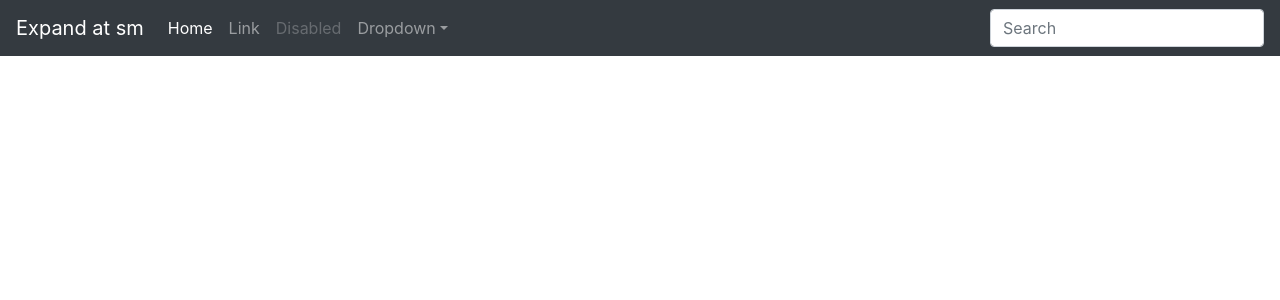
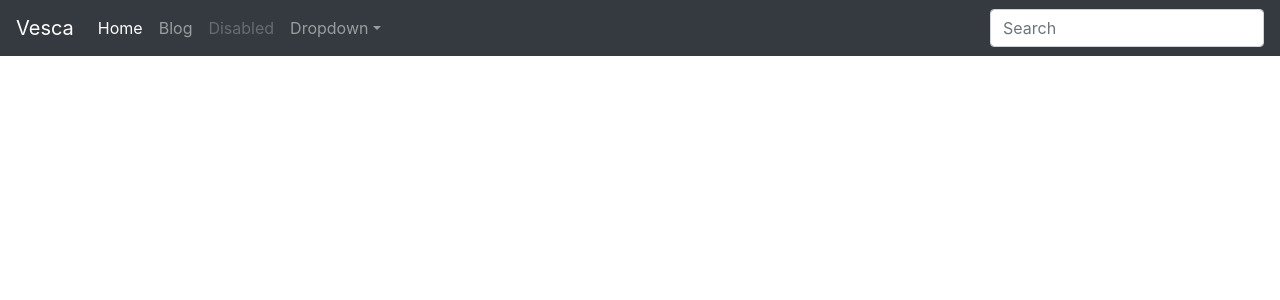
Before and after one commit to aquaerius/tryTen, a Django app: template src/home/templates/home/index.html in a window 1280 px wide. Shown: the top 300 px of the page. Run offline with Django 3.2, Linux system fonts and the light colour scheme; the template is opened without the code that fills it, so the values that code supplies are empty; some libraries are stand-ins or nearby versions.

Commit message:
Update navigation.html

```diff
--- a/src/home/templates/home/navigation.html
+++ b/src/home/templates/home/navigation.html
@@ -1,7 +1,7 @@
 {% extends 'home/base.html' %}
 {% block nav %}
 <nav class="navbar navbar-expand-sm navbar-dark bg-dark">
-  <a class="navbar-brand" href="#">Expand at sm</a>
+  <a class="navbar-brand" href="#">Vesca</a>
   <button class="navbar-toggler" type="button" data-toggle="collapse" data-target="#navbarsExample03" aria-controls="navbarsExample03" aria-expanded="false" aria-label="Toggle navigation">
     <span class="navbar-toggler-icon"></span>
   </button>
@@ -9,10 +9,10 @@
   <div class="collapse navbar-collapse" id="navbarsExample03">
     <ul class="navbar-nav mr-auto">
       <li class="nav-item active">
-        <a class="nav-link" href="#">Home <span class="sr-only">(current)</span></a>
+        <a class="nav-link" href="/">Home <span class="sr-only">(current)</span></a>
       </li>
       <li class="nav-item">
-        <a class="nav-link" href="#">Link</a>
+        <a class="nav-link" href="#">Blog</a>
       </li>
       <li class="nav-item">
         <a class="nav-link disabled" href="#">Disabled</a>
```
